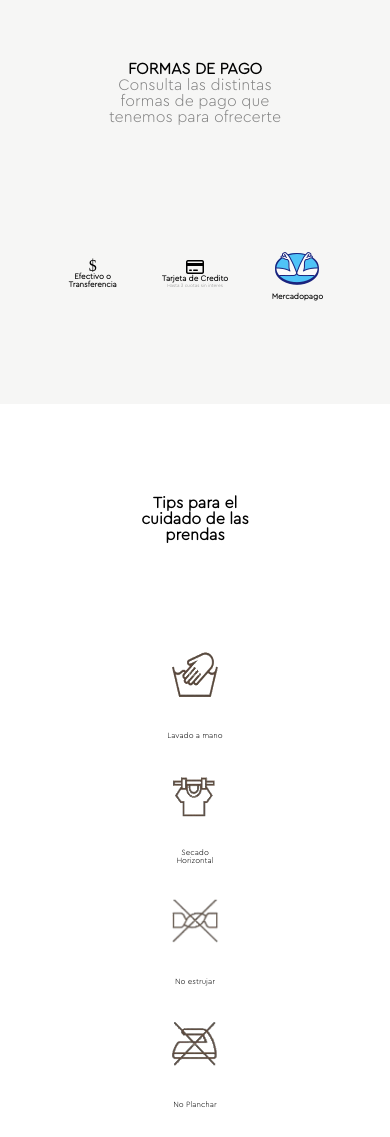
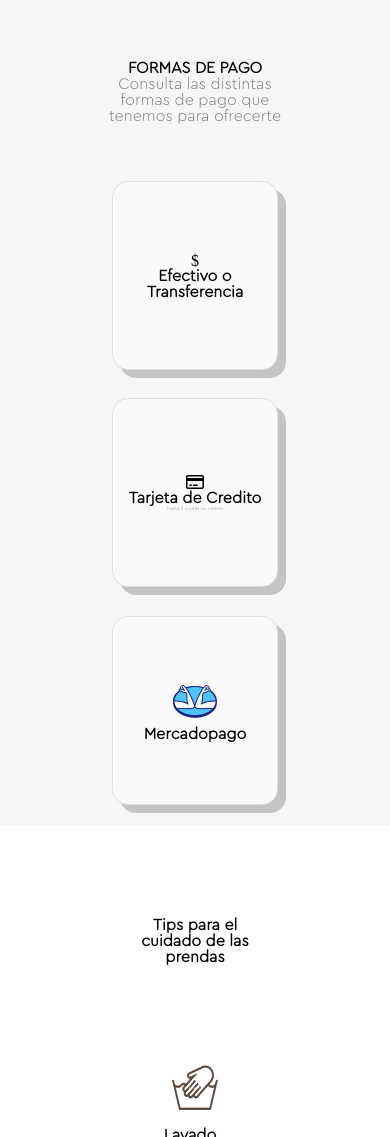
Before and after one commit to tomyluquez/PaginaHerencia, a plain HTML site: page index.html in a window 390 px wide. Shown: the part 863-2000 px from the top of the page. Drawn offline with Linux system fonts and the light colour scheme.

Commit message:
corregi letra y mobile

```diff
--- a/index.css
+++ b/index.css
@@ -18,7 +18,7 @@ a{
 .encabezado{
     width: 100%;
     height: 15%;
-
+    font-weight: 600;
     border-bottom: 0.04rem solid black;
 }
 nav{
@@ -30,7 +30,8 @@ nav{
 }
 nav img{
     height: 100%;
-    width: 18%;
+    width: 15%;
+    padding-left: 1rem;
 }
 nav ul{
     float: right;
@@ -93,6 +94,7 @@ nav li a:hover{
 .tit-p-b p{
     width: 60%;
     color: grey;
+    font-weight: 600;
 }
 .tit-p-b button{
     width: 100%;
@@ -138,7 +140,6 @@ nav li a:hover{
 .t-p-s2{
     width: 50%;
     height: 30%;
-
     display: flex;
     align-items: center;
     flex-direction: column;
@@ -155,42 +156,50 @@ nav li a:hover{
 .cont-3divs{
     width: 70%;
     height: 100%;
-
     display: flex;
-    justify-content: center;
+    justify-content: space-evenly;
     align-items: flex-end;
 }
 .i-t-izq{
     width: 25%;
     height: 80%;
-
     display: flex;
     align-items: center;
     flex-direction: column;
     justify-content: center;
+    background-color: #fafafa   ;
+    border-radius: 1rem;
+    box-shadow: 0.5rem 0.5rem rgba(0, 0, 0, 0.204);
+    border: 0.1rem  ridge rgb(223, 223, 223);
+
 }
 .i-t-cen{
     width: 25%;
     height: 80%;
-
     display: flex;
     align-items: center;
     flex-direction: column;
     justify-content: center;
+    background-color: #fafafa   ;
+    border-radius: 1rem;
+    box-shadow: 0.5rem 0.5rem rgba(0, 0, 0, 0.204);
+    border: 0.1rem  ridge rgb(223, 223, 223);
 }
 .i-t-der{
     width: 25%;
     height: 80%;
-
     display: flex;
     align-items: center;
     flex-direction: column;
     justify-content: center;
+    background-color: #fafafa   ;
+    border-radius: 1rem;
+    box-shadow: 0.5rem 0.5rem rgba(0, 0, 0, 0.204);
+    border: 0.1rem  ridge rgb(223, 223, 223);
 }
 .section3{
     width: 100%;
     height: 80%;
-
     display: flex;
     flex-direction: row;
     justify-content: center;
@@ -234,7 +243,7 @@ nav li a:hover{
 .lavado{
     width: 20%;
     height: 45%;
-
+    font-weight: 600;
     display: flex;
     flex-direction: column;
     align-items: center;
@@ -242,26 +251,26 @@ nav li a:hover{
     margin-top: 2rem;
 }
 .i-lavado{
-    width: 30%;
+    width: 35%;
     height: 40%;
 }
 .secado{
     width: 20%;
     height: 45%;
-
+    font-weight: 600;
     display: flex;
     flex-direction: column;
     align-items: center;
     justify-content: space-around;
 }
 .i-secado{
-    width: 30%;
+    width: 35%;
     height: 40%;
 }
 .estrujado{
     width: 20%;
     height: 45%;
-
+    font-weight: 600;
     display: flex;
     flex-direction: column;
     align-items: center;
@@ -269,33 +278,33 @@ nav li a:hover{
     margin-top: 2rem;
 }
 .i-estrujado{
-    width: 30%;
+    width: 35%;
     height: 40%;
 }
 .planchado{
     width: 20%;
     height: 45%;
-
+    font-weight: 600;
     display: flex;
     flex-direction: column;
     align-items: center;
     justify-content: space-around;
 }
 .i-planchado{
-    width: 30%;
+    width: 35%;
     height: 40%;
 }
 .lavandina{
     width: 20%;
     height: 45%;
-
+    font-weight: 600;
     display: flex;
     flex-direction: column;
     align-items: center;
     justify-content: space-around;
 }
 .i-lavandina{
-    width: 30%;
+    width: 35%;
     height: 40%;
 }
 .todoelpie{
@@ -330,8 +339,10 @@ nav li a:hover{
         justify-content: center;
     }
     .todoelpie li{
-        display: inline;
+        display: inline-block;
         font-size: 0.5rem;
+        text-align: center;
+        font-weight: 600;
     }
     .cont-2div-s3{
         display: flex;
@@ -348,16 +359,17 @@ nav li a:hover{
     }
     .cont-5divs{
         display: flex;
-        justify-content: space-between;
+        justify-content: center;
         align-items: center;
-        flex-direction: row;
+        flex-direction: column;
+        gap: 1rem;
     }
     .cont-5divs img{
         height: 70%;
         margin: 0;
     }
     .cont-5divs p{
-        font-size: 0.5rem;
+        font-size: 1rem;
         margin: 0;
     }
     .lavado{
@@ -373,7 +385,7 @@ nav li a:hover{
     }
     .lavandina img{
         height: 3rem;
-        width: 3rem;
+        width: 5rem;
     }
     .estrujado img{
         height: 3rem;
@@ -415,7 +427,7 @@ nav li a:hover{
         justify-content: space-between;
     }
     .cont-3divs h5{
-        font-size: 0.5rem;
+        font-size: 1rem;
     }
     .cont-3divs p{
         font-size: 0.3rem;
@@ -444,6 +456,7 @@ nav li a:hover{
     }
     .section2{
         width: 100%;
+        height: 100vh;
     }
     .tit-p-b{
         margin: 0;
@@ -498,4 +511,26 @@ nav li a:hover{
         margin-left: 2rem;
         width: 30%;
     }
+    .cont-3divs{
+        display: flex;
+        flex-direction: column;
+        align-items: center;
+        justify-content: space-between;
+        height: 100vh;
+    }
+    .i-t-izq{
+        width: 60%;
+        height: 30%;
+    }
+    .i-t-iz h5{
+        font-size: 10rem;
+    }
+    .i-t-cen{
+        width: 60%;
+        height: 30%;
+    }
+    .i-t-der{
+        width: 60%;
+        height: 30%;
+    }
 }
```
